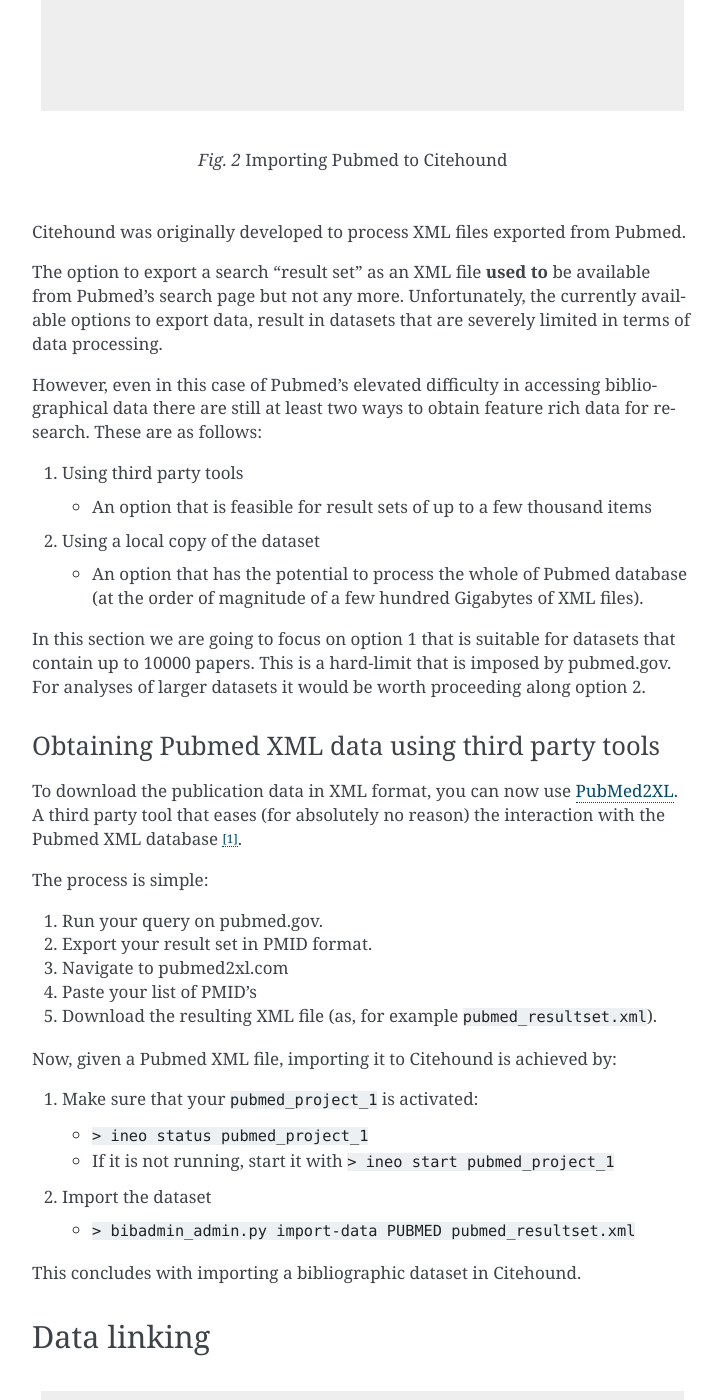
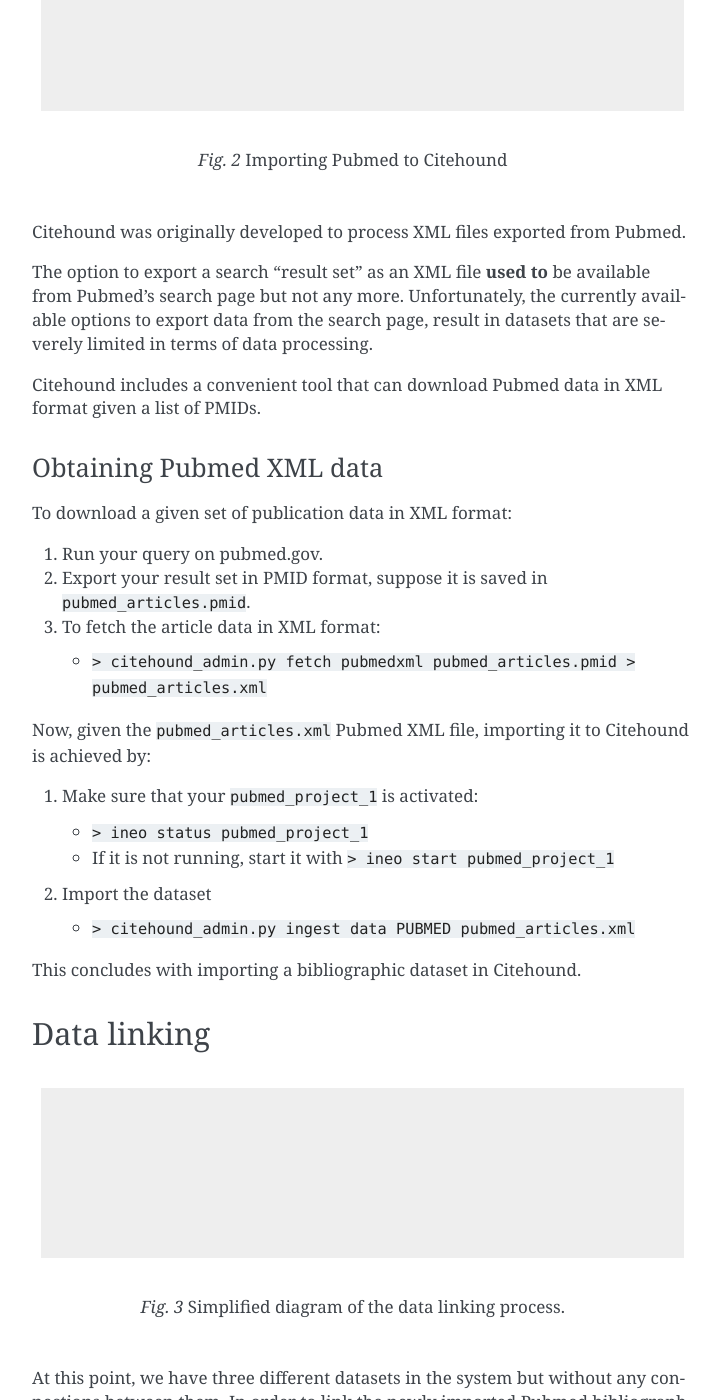
Before and after one commit to aanastasiou/citehound, a Sphinx documentation site: the page built from doc/source/operation.rst, in a window 1280 px wide and 1400 px high, scrolled down 2547 px. Shown: the whole window, without its empty margins (388-1108 px from the left). Built offline with Sphinx 7.4.7, drawn with Linux system fonts in a browser that asks for light colours; some of the changed text lies outside the part shown.

Commit message:
Documentation revision

```diff
--- a/doc/source/installation.rst
+++ b/doc/source/installation.rst
@@ -135,7 +135,7 @@
    ::
 
        > cd citehound
-       > citehound_admin.py db-init
+       > citehound_admin.py db init
 
 This concludes with the basic configuration of the Citehound package.
 
--- a/doc/source/operation.rst
+++ b/doc/source/operation.rst
@@ -71,8 +71,10 @@
 
 The rest of this guide describes steps 3 onwards focusing on bibliographical data originating from Pubmed.
 
+
 Creating a new Citehound project
 =================================
+
 Within Citehound, every different "literature review" or "bibliographical data research project" has its own underlying
 database.
 
@@ -130,40 +132,23 @@
 Citehound was originally developed to process XML files exported from Pubmed.
 
 The option to export a search "result set" as an XML file **used to** be available from Pubmed's search page but
-not any more. Unfortunately, the currently available options to export data, result in datasets that are severely
-limited in terms of data processing.
+not any more. Unfortunately, the currently available options to export data from the search page, result in datasets
+that are severely limited in terms of data processing.
 
-However, even in this case of Pubmed's elevated difficulty in accessing bibliographical data there are still at least
-two ways to obtain feature rich data for research. These are as follows:
+Citehound includes a convenient tool that can download Pubmed data in XML format given a list of PMIDs.
 
-1. Using third party tools
+Obtaining Pubmed XML data
+-------------------------
 
-   * An option that is feasible for result sets of up to a few thousand items
-
-2. Using a local copy of the dataset
-
-   * An option that has the potential to process the whole of Pubmed database (at the order of magnitude of a few
-     hundred Gigabytes of XML files).
-
-In this section we are going to focus on option 1 that is suitable for datasets that contain up to 10000 papers. This is
-a hard-limit that is imposed by pubmed.gov. For analyses of larger datasets it would be worth proceeding along option 2.
-
-Obtaining Pubmed XML data using third party tools
--------------------------------------------------
-
-To download the publication data in XML format, you can now use `PubMed2XL <https://pubmed2xl.com/xml/>`_. A third
-party tool that eases (for absolutely no reason) the interaction with the Pubmed XML database [#]_.
-
-The process is simple:
+To download a given set of publication data in XML format:
 
 1. Run your query on pubmed.gov.
-2. Export your result set in PMID format.
-3. Navigate to pubmed2xl.com
-4. Paste your list of PMID's
-5. Download the resulting XML file (as, for example ``pubmed_resultset.xml``).
+2. Export your result set in PMID format, suppose it is saved in ``pubmed_articles.pmid``.
+3. To fetch the article data in XML format:
 
+   * ``> citehound_admin.py fetch pubmedxml pubmed_articles.pmid > pubmed_articles.xml``
 
-Now, given a Pubmed XML file, importing it to Citehound is achieved by:
+Now, given the ``pubmed_articles.xml`` Pubmed XML file, importing it to Citehound is achieved by:
 
 1. Make sure that your ``pubmed_project_1`` is activated:
 
@@ -172,7 +157,7 @@
 
 2. Import the dataset
 
-   * ``> bibadmin_admin.py import-data PUBMED pubmed_resultset.xml``
+   * ``> citehound_admin.py ingest data PUBMED pubmed_articles.xml``
 
 
 This concludes with importing a bibliographic dataset in Citehound.
@@ -195,19 +180,18 @@
 
 
 At this point, we have three different datasets in the system but without any connections between them. In order to link
-your newly imported Pubmed bibliographical dataset with GRID, you need to run a "probabilistic linking" step.
+the newly imported Pubmed bibliographical dataset with ROR, you need to run a "probabilistic linking" step.
 
 This is achieved with:
 
 ::
 
-    > citehound_admin.py db-problink
+    > citehound_admin.py db link
 
 Very briefly, this script applies blocking on countries and then for each country runs a probabilistic linkage step
 for the country's institutions.
 
-For more information about the topic of "Record Linkage"
-please `start here <https://en.wikipedia.org/wiki/Record_linkage>`_
+For more information about the topic of "Record Linkage", `start here <https://en.wikipedia.org/wiki/Record_linkage>`_
 
 Conclusion
 ==========
```
